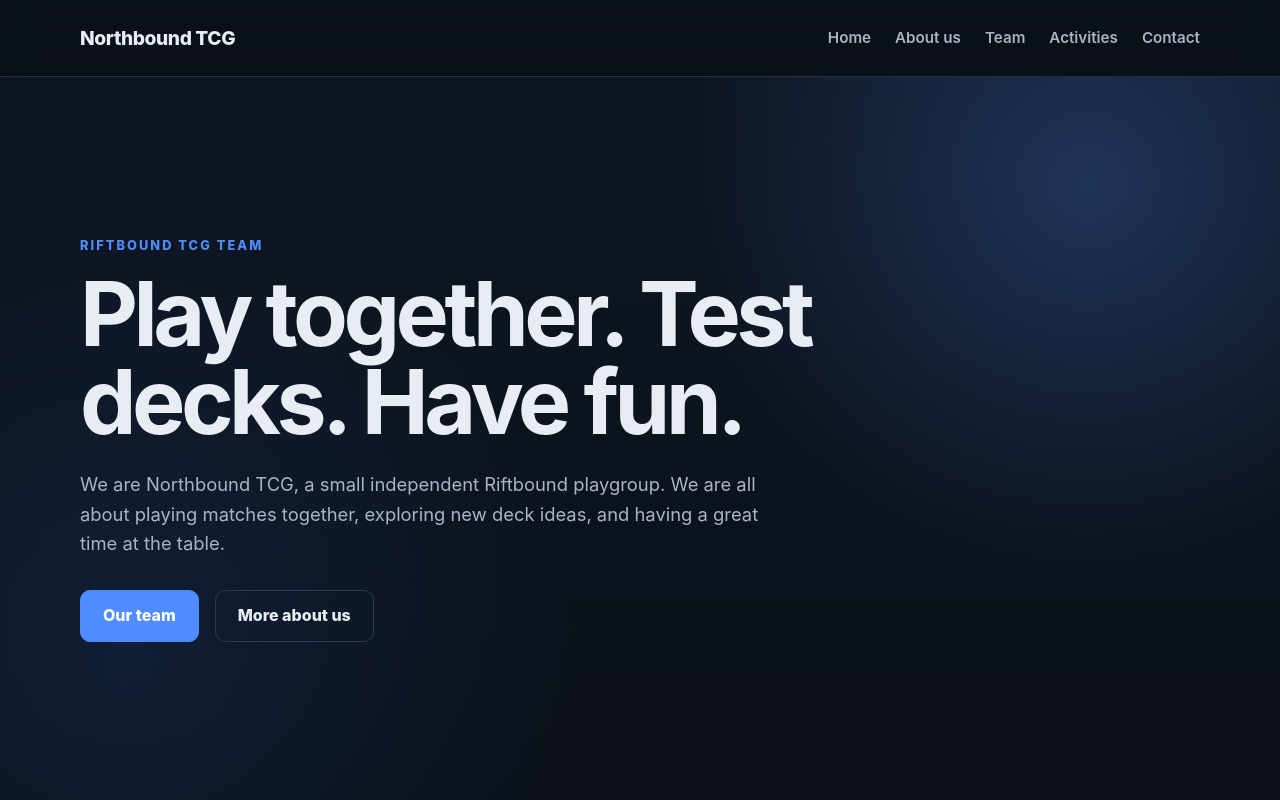
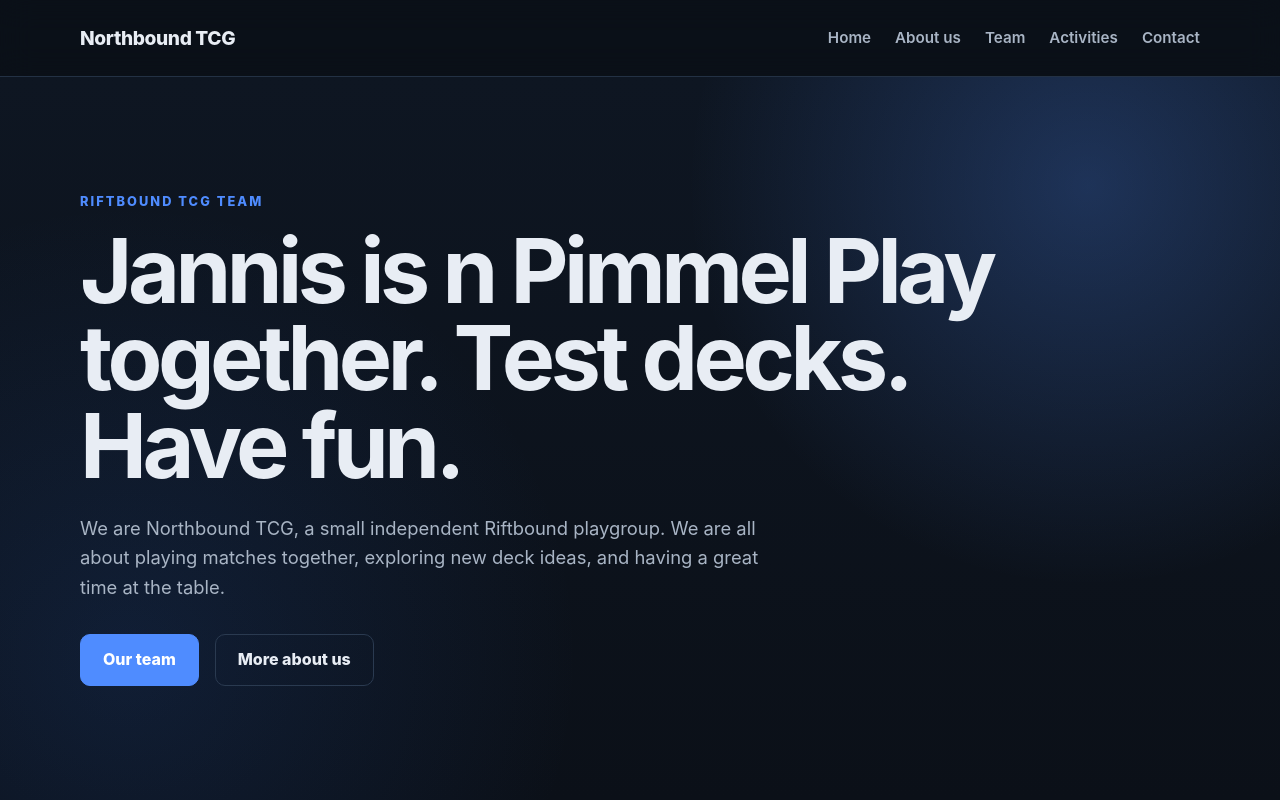
Before and after one commit to TheSandHawk/NBTCG, a website built with Vite: page index.html in a window 1280 px wide. Shown: the top 800 px of the page. Built offline with nearby package versions, Linux system fonts and the light colour scheme.

Commit message:
Fun Change

```diff
--- a/index.html
+++ b/index.html
@@ -48,7 +48,7 @@
         <div class="container hero-content">
           <p class="eyebrow">Riftbound TCG Team</p>
 
-          <h1>Play together. Test decks. Have fun.</h1>
+          <h1>Jannis is n Pimmel Play together. Test decks. Have fun.</h1>
 
           <p class="hero-text">
             We are Northbound TCG, a small independent Riftbound playgroup.
--- a/package.json
+++ b/package.json
@@ -1,11 +1,11 @@
 {
   "name": "nbtcg",
   "version": "1.0.0",
-  "description": "",
+  "description": "Northbound TCG ist eine kleine, unabhängige Spielgruppe für das Trading Card Game Riftbound.",
   "main": "scrips.js",
   "scripts": {
-  "dev": "vite",
-  "build": "vite build",
+    "dev": "vite",
+    "build": "vite build",
     "preview": "vite preview"
   },
   "repository": {
```
